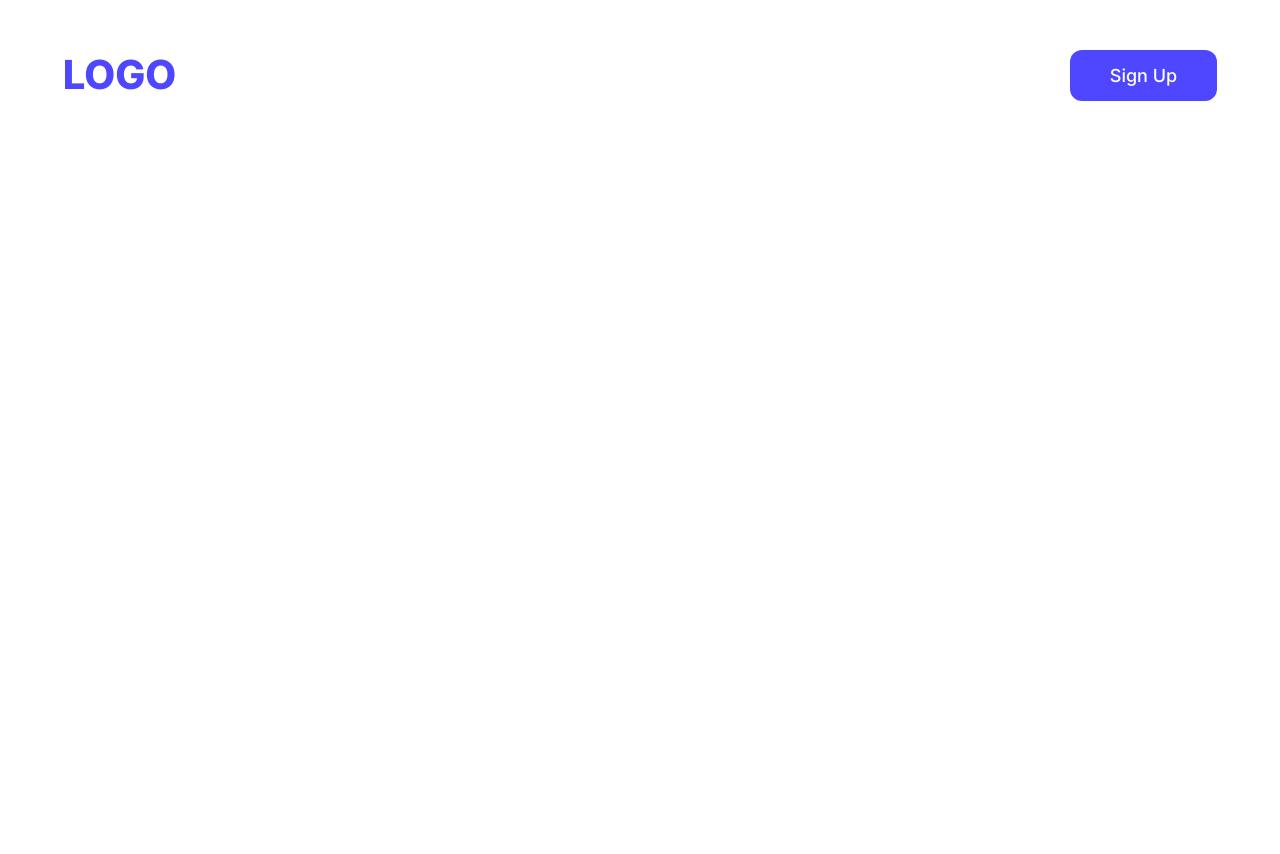
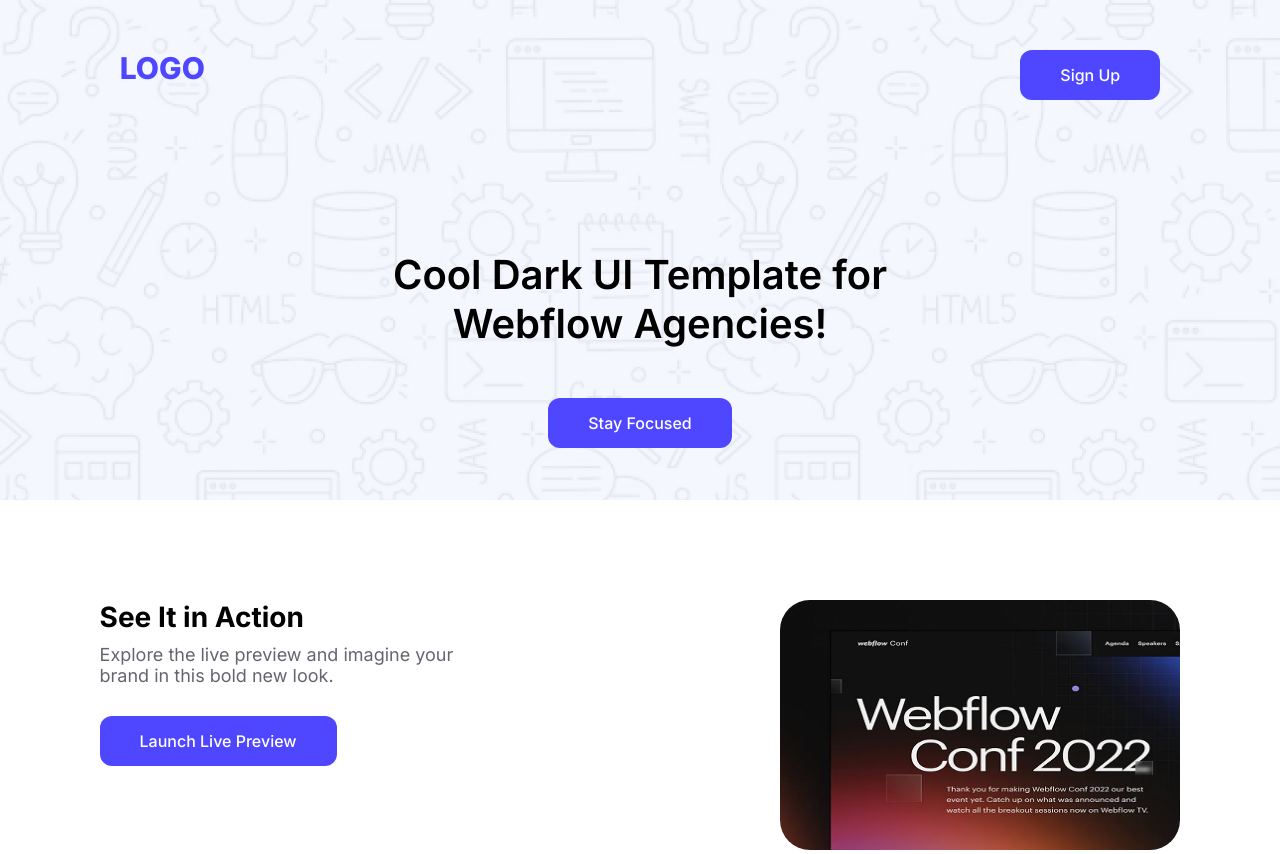
Before and after one commit to jahid-hasan-sajeeb/project-1-basic-html-css, a plain HTML site: page index.html in a window 1280 px wide. Before the commit the page ends 800 px from the top, so only its background shows below. Drawn offline with Linux system fonts and the light colour scheme.

Commit message:
added banner

```diff
--- a/index.html
+++ b/index.html
@@ -1,5 +1,6 @@
 <!DOCTYPE html>
 <html lang="en">
+
 <head>
     <meta charset="UTF-8">
     <meta name="viewport" content="width=device-width, initial-scale=1.0">
@@ -7,20 +8,38 @@
     <link rel="stylesheet" href="styles/style.css">
 
     <!-- font family -->
-     <link rel="preconnect" href="https://fonts.googleapis.com">
-<link rel="preconnect" href="https://fonts.gstatic.com" crossorigin>
-<link href="https://fonts.googleapis.com/css2?family=Inter:ital,opsz,wght@0,14..32,100..900;1,14..32,100..900&display=swap" rel="stylesheet">
+    <link rel="preconnect" href="https://fonts.googleapis.com">
+    <link rel="preconnect" href="https://fonts.gstatic.com" crossorigin>
+    <link
+        href="https://fonts.googleapis.com/css2?family=Inter:ital,opsz,wght@0,14..32,100..900;1,14..32,100..900&display=swap"
+        rel="stylesheet">
 
 </head>
+
 <body>
     <header>
         <section class="navbar">
             <h3 class="nav-logo">LOGO</h3>
             <button class="nav-button">Sign Up</button>
         </section>
+
+        <div class="banner">
+            <p class="banner-text">Cool Dark UI Template for <br> Webflow Agencies!</p>
+            <button class="nav-button banner-button">Stay Focused</button>
+        </div>
     </header>
 
     <main>
+        <section class="main-1-container">
+            <div class="main-1-left">
+                <h3 class="title-1">See It in Action</h3>
+                <p class="subtitle-1">Explore the live preview and imagine your <br> brand in this bold new look.</p>
+                <button class="nav-button main-1-button">Launch Live Preview</button>
+            </div>
+            <div class="main-1-right">
+                <img class="main-1-img" src="images/wc-mini.png" alt="" width="400px" height="250px">
+            </div>
+        </section>
 
     </main>
 
@@ -28,4 +47,5 @@
 
     </footer>
 </body>
+
 </html>
--- a/styles/style.css
+++ b/styles/style.css
@@ -4,11 +4,16 @@
     font-family: Inter;
 }
 
+header{
+    background-image: url("../images/Hero-bg.png");
+    height: 500px;
+}
+
 .navbar{
     display: flex;
     justify-content:space-around;
-    gap: 60vw;
-    margin-top: 50px;}
+    gap: 45vw;
+    padding-top: 50px;}
 
 .nav-button{
     padding: 15px 40px;
@@ -17,11 +22,51 @@
     font-weight: 500;
     color: white;
     border: none;
-    font-size: 18px;
+    font-size: 16px;
 }
 
 .nav-logo{
-    font-size: 40px;
+    font-size: 30px;
     font-weight: 800;
     color: rgb(78, 71, 255);
 }
+
+.banner-text{
+    text-align: center;
+    margin-top: 150px;
+    font-size: 40px;
+    font-weight: 600;
+}
+
+.banner-button{
+    display: flex;
+    margin: 50px auto;
+}
+
+.main-1-container{
+    display: flex;
+    margin: 100px auto;
+    justify-content: center;
+    height: 10px;
+    justify-content:space-around;
+    gap: 10vw;
+
+}
+
+.title-1{
+    font-size: 28px;
+}
+
+.subtitle-1{
+    font-size: 18px;
+    color: rgba(37, 36, 50, 0.7);
+    margin-top: 10px;
+}
+
+.main-1-button{
+    margin-top:30px ;
+}
+
+.main-1-img{
+    border-radius: 30px;
+}
```
Also changed, not shown: images/Hero-bg.png (added), images/avatar.png (added), images/icon-star.png (added), images/wc-big.png (added), images/wc-mini.png (added).
